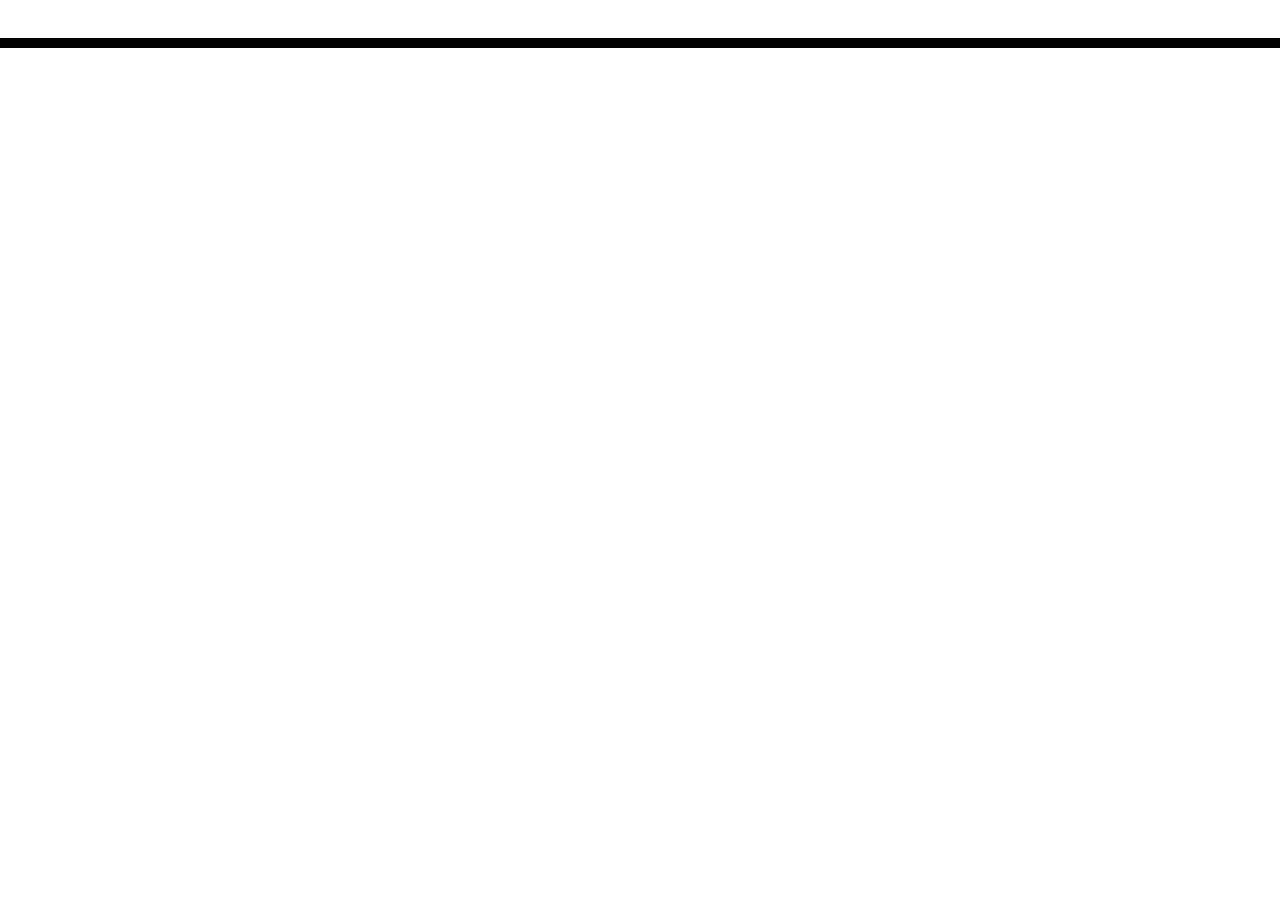
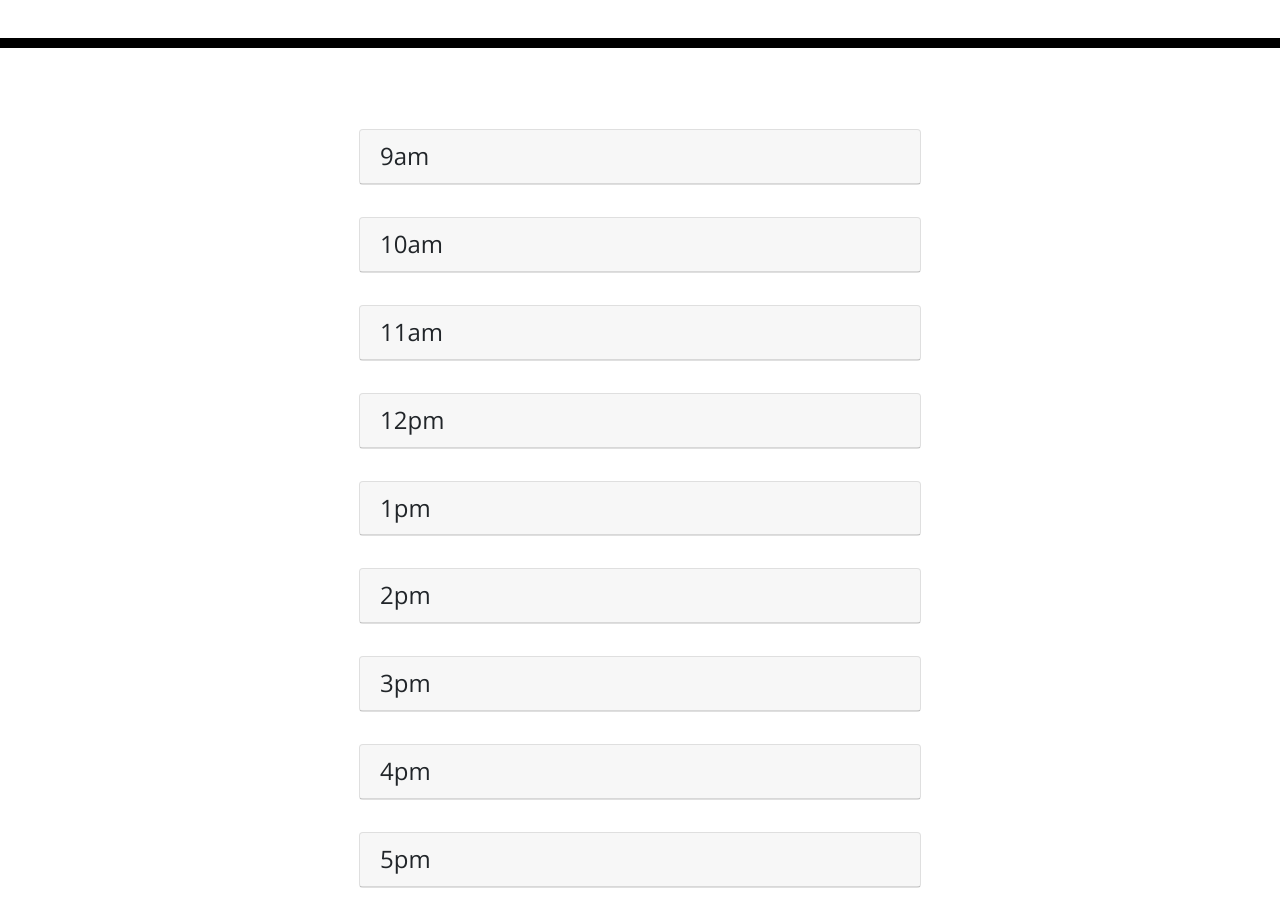
Before and after one commit to dgomez88/work-day-scheduler, a plain HTML site: page Develop/index.html in a window 1280 px wide. Shown: the part 220-1143 px from the top of the page. Before the commit the page ends 800 px from the top, so only its background shows below. Drawn offline with nearby package versions, Linux system fonts and the light colour scheme.

Commit message:
html schedule

```diff
--- a/Develop/index.html
+++ b/Develop/index.html
@@ -28,9 +28,48 @@
       <p class="lead">A simple calendar app for scheduling your work day</p>
       <p id="currentDay" class="lead"></p>
     </header>
-    <div class="container">
+    <div class="m-5 row justify-content-around">
       <!-- Timeblocks go here -->
+      <div class="col-12 col-md-6 ">
+        <div class="card">
+          <h4 class="card-header">9am</h4>
+          <ul id="list-toDo" class="list-group list-group-flush"></ul>
+        </div>
+        <div class="card">
+          <h4 class="card-header">10am</h4>
+          <ul id="list-toDo" class="list-group list-group-flush"></ul>
+        </div>
+        <div class="card">
+          <h4 class="card-header">11am</h4>
+          <ul id="list-toDo" class="list-group list-group-flush"></ul>
+        </div>
+        <div class="card">
+          <h4 class="card-header">12pm</h4>
+          <ul id="list-toDo" class="list-group list-group-flush"></ul>
+        </div>
+        <div class="card">
+          <h4 class="card-header">1pm</h4>
+          <ul id="list-toDo" class="list-group list-group-flush"></ul>
+        </div>
+        <div class="card">
+          <h4 class="card-header">2pm</h4>
+          <ul id="list-toDo" class="list-group list-group-flush"></ul>
+        </div>
+        <div class="card">
+          <h4 class="card-header">3pm</h4>
+          <ul id="list-toDo" class="list-group list-group-flush"></ul>
+        </div>
+        <div class="card">
+          <h4 class="card-header">4pm</h4>
+          <ul id="list-toDo" class="list-group list-group-flush"></ul>
+        </div>
+        <div class="card">
+          <h4 class="card-header">5pm</h4>
+          <ul id="list-toDo" class="list-group list-group-flush"></ul>
+        </div>
+      </div>
     </div>
+
 
     <script src="https://code.jquery.com/jquery-3.4.1.min.js"></script>
     <script src="https://cdnjs.cloudflare.com/ajax/libs/moment.js/2.24.0/moment.min.js"></script>
```
